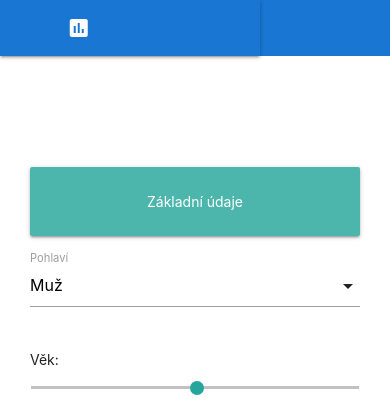
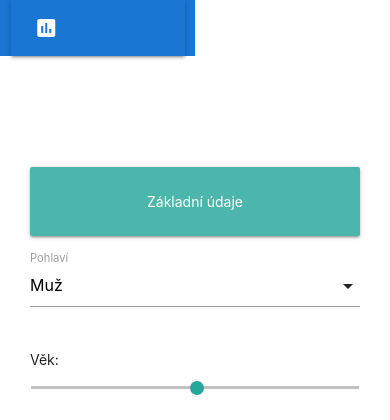
Before and after one commit to FilipHanzlik/Statistika, a Django app: page /form_c in a window 390 px wide. Shown: the top 420 px of the page. Run offline with Django 3.2, Linux system fonts and the light colour scheme.

Commit message:
Different form for mobiles

```diff
--- a/templates/base.html
+++ b/templates/base.html
@@ -13,9 +13,8 @@
 
 <body>
     <div class="row">
-    <header class="blue darken-2">
-        <div class="row">
-            <nav class="blue darken-2 col s8 m6">
+        <header class="blue darken-2 col s6 m8">
+            <nav class="blue darken-2">
                 <div class="container nav-wrapper">
                     <a href="" class="brand-logo"><i class="large material-icons">insert_chart</i>Projekt Statistika</a>
                     <ul class="right hide-on-med-and-down">
@@ -23,8 +22,8 @@
                     </ul>
                 </div>
             </nav>
-        </div>
-    </header>
+        </header>
+    </div>
 
     <main>
         {% block content %}
```
